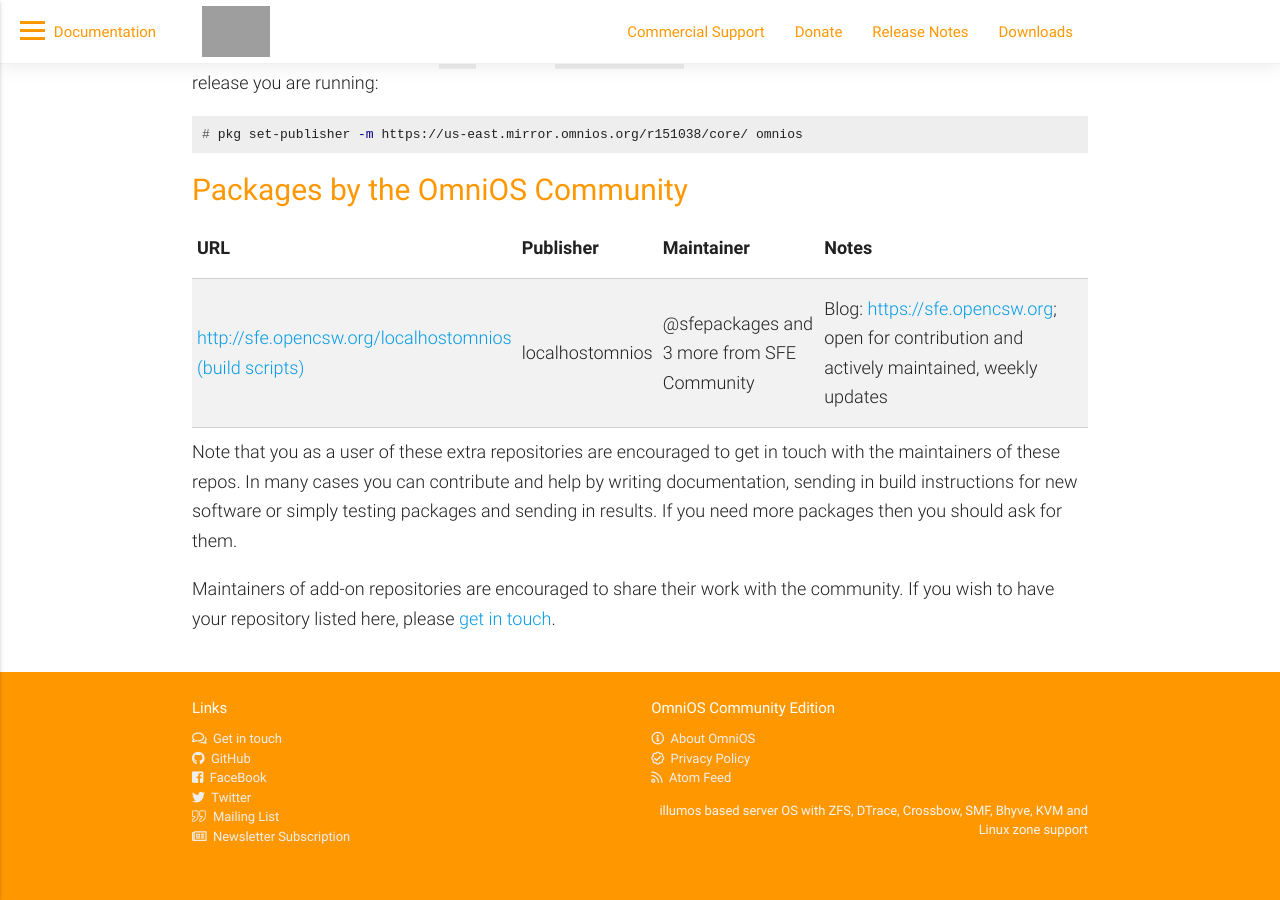
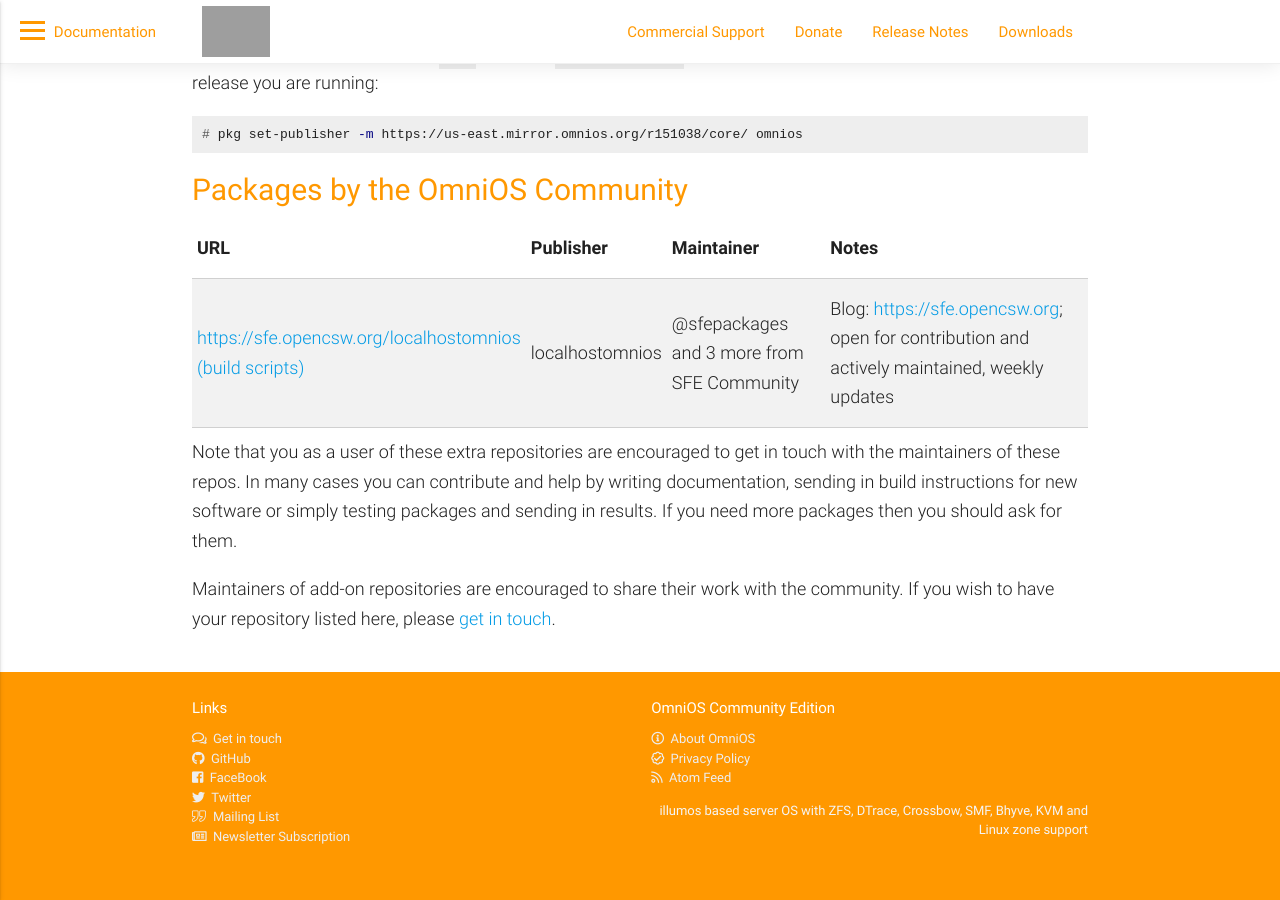
Before and after one commit to omniosorg/omniosorg.github.io, a Jekyll site: the page built from _docs/info/ipsrepos.md, in a window 1280 px wide and 900 px high, scrolled down 724 px. Built offline with Jekyll 4.4.1, drawn with Linux system fonts in a browser that asks for light colours; some of the changed lines change nothing that is shown; grey boxes are pictures that could not be loaded.

Commit message:
use https

```diff
--- a/_docs/info/ipsrepos.md
+++ b/_docs/info/ipsrepos.md
@@ -41,7 +41,7 @@
 {:.bordered .responsive-table}
 | URL	| Publisher	| Maintainer	| Notes	|
 | ---	| ---		| ---		| ---	|
-| <http://sfe.opencsw.org/localhostomnios><br>[(build scripts)](https://sourceforge.net/p/pkgbuild/code/HEAD/tree/spec-files-extra/trunk/) | localhostomnios   | @sfepackages and 3 more from SFE Community | Blog: <https://sfe.opencsw.org>; open for contribution and actively maintained, weekly updates |
+| <https://sfe.opencsw.org/localhostomnios><br>[(build scripts)](https://sourceforge.net/p/pkgbuild/code/HEAD/tree/spec-files-extra/trunk/) | localhostomnios   | @sfepackages and 3 more from SFE Community | Blog: <https://sfe.opencsw.org>; open for contribution and actively maintained, weekly updates |
 
 Note that you as a user of these extra repositories are encouraged to get in
 touch with the maintainers of these repos. In many cases you can contribute and
```
